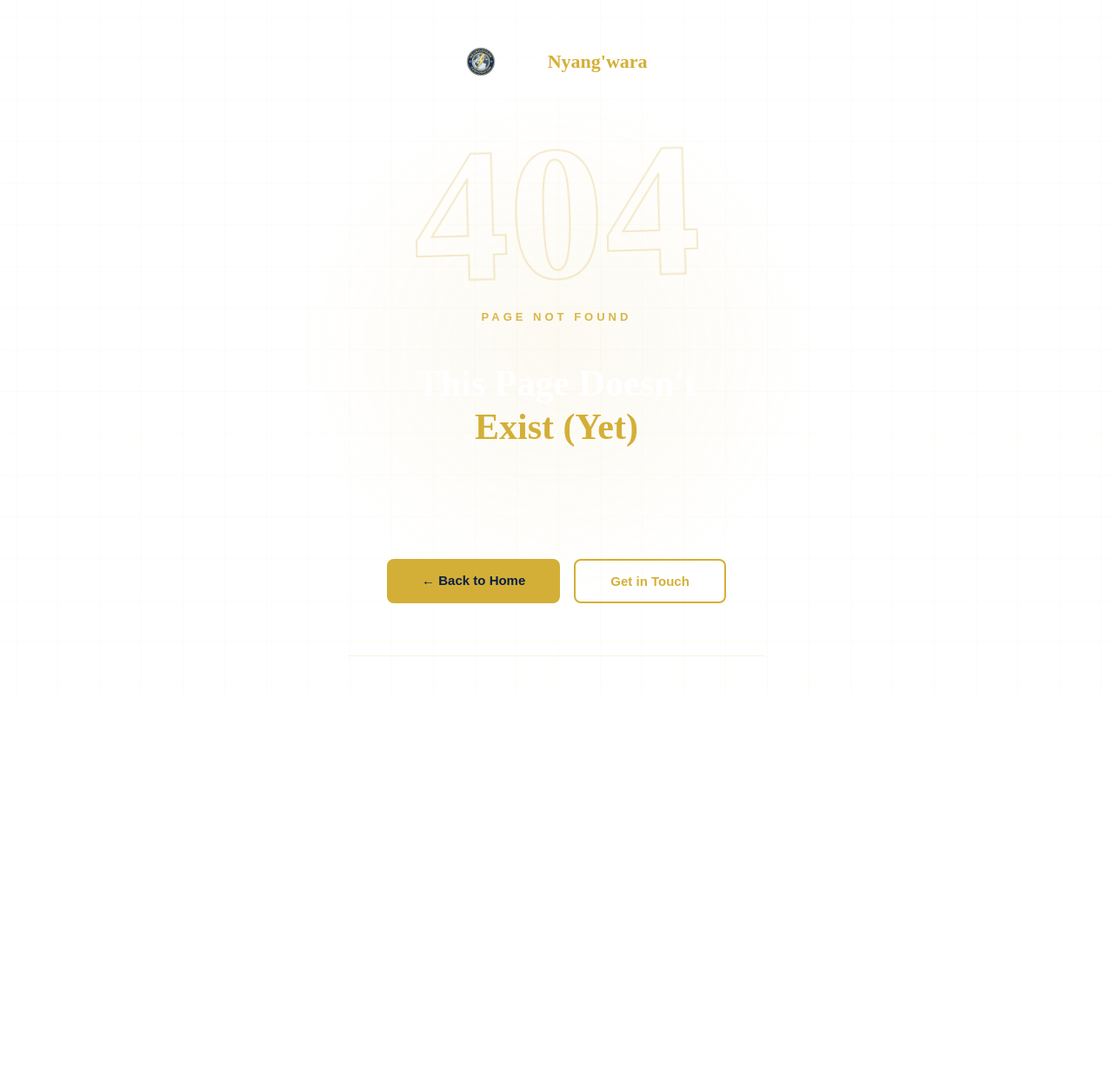
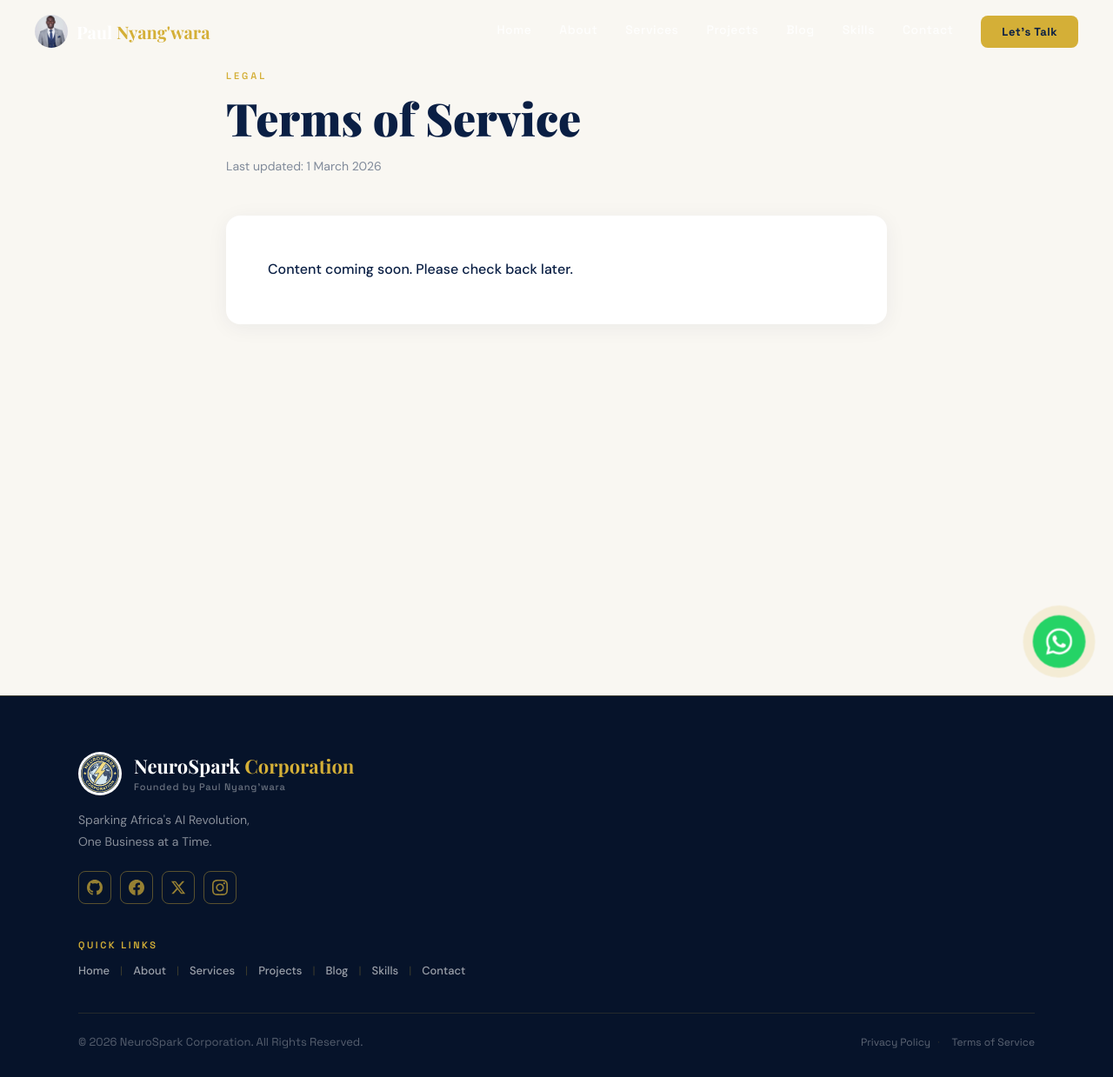
Before and after one commit to oprobandi/paul-nyangwara-portfolio, a React (Vite) app: page /terms in a window 1280 px wide. Shown: the whole page at 87% size. Before the commit the page ends 896 px from the top, so only its background shows below. Built offline with nearby package versions, Linux system fonts and the light colour scheme.

Commit message:
feat: v5 — Terms & Privacy pages added

```diff
--- a/src/App.jsx
+++ b/src/App.jsx
@@ -24,6 +24,8 @@ import ServicesPage           from "./pages/ServicesPage";
 import ProjectsPage           from "./pages/ProjectsPage";
 import BlogPage               from "./pages/BlogPage";
 import SkillsTestimonialsPage from "./pages/SkillsTestimonialsPage";
+import PrivacyPage            from "./pages/PrivacyPage";
+import TermsPage              from "./pages/TermsPage";
 
 /* ── Scroll to top on every route change ─────────────────────────── */
 function ScrollReset() {
@@ -126,6 +128,8 @@ export default function App() {
           <Route path="/projects" element={<ProjectsPage />}            />
           <Route path="/blog"     element={<BlogPage />}                />
           <Route path="/skills"   element={<SkillsTestimonialsPage />}  />
+          <Route path="/privacy" element={<PrivacyPage />}              />
+          <Route path="/terms"   element={<TermsPage />}                />
         </Route>
 
         {/* 404 — outside Layout so it gets its own full-screen treatment */}
--- a/src/components/Footer.jsx
+++ b/src/components/Footer.jsx
@@ -1,11 +1,8 @@
 import { Link } from "react-router-dom";
 
-const NAVY       = "#0A1F44";
-const GOLD       = "#D4AF37";
-const GOLD_LIGHT = "#F0D060";
-const DARK_BG    = "#06132A";
+const GOLD    = "#D4AF37";
+const DARK_BG = "#06132A";
 
-/* Matches navbar exactly — Home now first */
 const NAV_ITEMS = [
   { label: "Home",     path: "/"         },
   { label: "About",    path: "/about"    },
@@ -16,7 +13,11 @@ const NAV_ITEMS = [
   { label: "Contact",  path: "/#contact" },
 ];
 
-// ─── SVG Icons ────────────────────────────────────────────────────────────────
+const LEGAL_ITEMS = [
+  { label: "Privacy Policy",   path: "/privacy" },
+  { label: "Terms of Service", path: "/terms"   },
+];
+
 const IconGitHub = () => (
   <svg width="18" height="18" viewBox="0 0 24 24" fill="currentColor">
     <path d="M12 0C5.37 0 0 5.37 0 12c0 5.31 3.435 9.795 8.205 11.385.6.105.825-.255.825-.57 0-.285-.015-1.23-.015-2.235-3.015.555-3.795-.735-4.035-1.41-.135-.345-.72-1.41-1.23-1.695-.42-.225-1.02-.78-.015-.795.945-.015 1.62.87 1.845 1.23 1.08 1.815 2.805 1.305 3.495.99.105-.78.42-1.305.765-1.605-2.67-.3-5.46-1.335-5.46-5.925 0-1.305.465-2.385 1.23-3.225-.12-.3-.54-1.53.12-3.18 0 0 1.005-.315 3.3 1.23.96-.27 1.98-.405 3-.405s2.04.135 3 .405c2.295-1.56 3.3-1.23 3.3-1.23.66 1.65.24 2.88.12 3.18.765.84 1.23 1.905 1.23 3.225 0 4.605-2.805 5.625-5.475 5.925.435.375.81 1.095.81 2.22 0 1.605-.015 2.895-.015 3.3 0 .315.225.69.825.57A12.02 12.02 0 0 0 24 12c0-6.63-5.37-12-12-12z"/>
@@ -45,32 +46,26 @@ const SOCIALS = [
   { label: "Instagram", href: "https://instagram.com/oprobandi",    Icon: IconInstagram },
 ];
 
-// ─── Styles ───────────────────────────────────────────────────────────────────
 const footerStyles = `
   .footer-ql {
-    display: flex;
-    align-items: center;
-    gap: 10px;
     color: rgba(255,255,255,0.6);
     text-decoration: none;
-    font-size: 14px;
-    margin-bottom: 11px;
+    font-size: 13px;
+    font-family: 'DM Sans', sans-serif;
+    font-weight: 500;
     transition: color 0.25s;
-    font-family: 'DM Sans', sans-serif;
-  }
-  .footer-ql::before {
-    content: '';
-    display: inline-block;
-    width: 5px; height: 5px;
-    border-radius: 50%;
-    background: ${GOLD};
-    opacity: 0.45;
-    flex-shrink: 0;
-    transition: opacity 0.25s;
+    white-space: nowrap;
   }
   .footer-ql:hover { color: ${GOLD}; }
-  .footer-ql:hover::before { opacity: 1; }
-
+  .footer-ql-sep { color: rgba(212,175,55,0.25); font-size: 13px; user-select: none; }
+  .footer-legal-link {
+    color: rgba(255,255,255,0.35);
+    text-decoration: none;
+    font-size: 12px;
+    font-family: 'Space Grotesk', sans-serif;
+    transition: color 0.25s;
+  }
+  .footer-legal-link:hover { color: ${GOLD}; }
   .footer-soc {
     display: flex; align-items: center; justify-content: center;
     width: 38px; height: 38px; border-radius: 8px;
@@ -81,145 +76,87 @@ const footerStyles = `
     transition: all 0.25s;
   }
   .footer-soc:hover {
-    border-color: ${GOLD};
-    color: ${GOLD};
-    background: rgba(212,175,55,0.08);
-    transform: translateY(-2px);
+    border-color: ${GOLD}; color: ${GOLD};
+    background: rgba(212,175,55,0.08); transform: translateY(-2px);
   }
-
   @media (max-width: 768px) {
-    .footer-grid { grid-template-columns: 1fr !important; gap: 36px !important; }
-    .footer-bottom { text-align: center; }
+    .footer-nav-row { flex-wrap: wrap !important; row-gap: 10px !important; justify-content: center !important; }
+    .footer-nav-row .footer-ql-sep { display: none; }
+    .footer-bottom-row { flex-direction: column !important; align-items: center !important; gap: 10px !important; text-align: center; }
   }
 `;
 
 export default function Footer() {
   const year = new Date().getFullYear();
-
   return (
     <>
       <style>{footerStyles}</style>
-
-      <footer style={{
-        background: DARK_BG,
-        borderTop: "1px solid rgba(212,175,55,0.25)",
-        padding: "64px 40px 32px",
-      }}>
+      <footer style={{ background: DARK_BG, borderTop: "1px solid rgba(212,175,55,0.25)", padding: "64px 40px 32px" }}>
         <div style={{ maxWidth: 1100, margin: "0 auto" }}>
 
-          {/* ── Top grid: Brand (left, wider) + Quick Links (right) ── */}
-          <div
-            className="footer-grid"
-            style={{
-              display: "grid",
-              gridTemplateColumns: "1.55fr 1fr",
-              gap: 56,
-              marginBottom: 48,
-              alignItems: "start",
-            }}
-          >
-
-            {/* ── Column 1: Brand ── */}
+          {/* Brand */}
+          <div style={{ marginBottom: 40 }}>
+            <Link to="/" style={{ textDecoration: "none", display: "inline-flex", alignItems: "center", gap: 14, marginBottom: 16 }}>
+              <img src="/neurospark-logo.jpg" alt="NeuroSpark Logo" style={{ width: 50, height: 50, borderRadius: "50%", objectFit: "cover", flexShrink: 0 }} />
               <div>
-              {/* Logo + company name on same line */}
-              <Link to="/" style={{ textDecoration: "none", display: "inline-flex", alignItems: "center", gap: 14, marginBottom: 16 }}>
-                <img
-                  src="/neurospark-logo.jpg"
-                  alt="NeuroSpark Logo"
-                  style={{ width: 50, height: 50, borderRadius: "50%", objectFit: "cover", flexShrink: 0 }}
-                />
-                <div>
-                  <div style={{
-                    fontFamily: "'Playfair Display', serif",
-                    color: "white",
-                    fontSize: 22,
-                    fontWeight: 700,
-                    lineHeight: 1.2,
-                  }}>
+                <div style={{ fontFamily: "'Playfair Display', serif", color: "white", fontSize: 22, fontWeight: 700, lineHeight: 1.2 }}>
                   NeuroSpark <span style={{ color: GOLD }}>Corporation</span>
                 </div>
-                  <div style={{
-                    fontFamily: "'Space Grotesk', sans-serif",
-                    color: "rgba(255,255,255,0.4)",
-                    fontSize: 11,
-                    fontWeight: 500,
-                    letterSpacing: 0.8,
-                    marginTop: 3,
-                  }}>
+                <div style={{ fontFamily: "'Space Grotesk', sans-serif", color: "rgba(255,255,255,0.4)", fontSize: 11, fontWeight: 500, letterSpacing: 0.8, marginTop: 3 }}>
                   Founded by Paul Nyang'wara
                 </div>
               </div>
             </Link>
-
-              {/* Tagline */}
-              <p style={{
-                color: "rgba(255,255,255,0.52)",
-                fontSize: 14,
-                lineHeight: 1.75,
-                maxWidth: 310,
-                margin: "0 0 22px",
-              }}>
+            <p style={{ color: "rgba(255,255,255,0.52)", fontSize: 14, lineHeight: 1.75, maxWidth: 340, margin: "0 0 22px" }}>
               Sparking Africa's AI Revolution,<br />One Business at a Time.
             </p>
-
-              {/* 4 Social icon buttons */}
             <div style={{ display: "flex", gap: 10, flexWrap: "wrap" }}>
               {SOCIALS.map(({ label, href, Icon }) => (
-                  <a
-                    key={label}
-                    href={href}
-                    target="_blank"
-                    rel="noopener noreferrer"
-                    className="footer-soc"
-                    aria-label={label}
-                    title={label}
-                  >
+                <a key={label} href={href} target="_blank" rel="noopener noreferrer" className="footer-soc" aria-label={label} title={label}>
                   <Icon />
                 </a>
               ))}
             </div>
           </div>
 
-            {/* ── Column 2: Quick Links ── */}
-            <div>
-              <div style={{
-                color: GOLD,
-                fontFamily: "'Space Grotesk', sans-serif",
-                fontSize: 11,
-                fontWeight: 600,
-                letterSpacing: 2.5,
-                textTransform: "uppercase",
-                marginBottom: 20,
-              }}>
+          {/* Quick Links label */}
+          <div style={{ color: GOLD, fontFamily: "'Space Grotesk', sans-serif", fontSize: 11, fontWeight: 600, letterSpacing: 2.5, textTransform: "uppercase", marginBottom: 14 }}>
             Quick Links
           </div>
 
-              {NAV_ITEMS.map(({ label, path }) =>
-                path.startsWith("/#") ? (
-                  <a key={path} href={path} className="footer-ql">{label}</a>
+          {/* Horizontal nav row */}
+          <div className="footer-nav-row" style={{ display: "flex", alignItems: "center", flexWrap: "nowrap", marginBottom: 40 }}>
+            {NAV_ITEMS.map(({ label, path }, i) => (
+              <span key={path} style={{ display: "flex", alignItems: "center" }}>
+                {path.startsWith("/#") ? (
+                  <a href={path} className="footer-ql">{label}</a>
                 ) : (
-                  <Link key={path} to={path} className="footer-ql">{label}</Link>
-                )
+                  <Link to={path} className="footer-ql">{label}</Link>
                 )}
+                {i < NAV_ITEMS.length - 1 && (
+                  <span className="footer-ql-sep" style={{ margin: "0 12px" }}>|</span>
+                )}
+              </span>
+            ))}
           </div>
 
-          </div>
-
-          {/* ── Bottom bar: copyright only ── */}
-          <div
-            className="footer-bottom"
-            style={{
-              borderTop: "1px solid rgba(212,175,55,0.15)",
-              paddingTop: 24,
-            }}
-          >
-            <p style={{
-              color: "rgba(255,255,255,0.32)",
-              fontSize: 13,
-              fontFamily: "'Space Grotesk', sans-serif",
-            }}>
+          {/* Bottom bar */}
+          <div style={{ borderTop: "1px solid rgba(212,175,55,0.15)", paddingTop: 24 }}>
+            <div className="footer-bottom-row" style={{ display: "flex", alignItems: "center", justifyContent: "space-between", flexWrap: "wrap", gap: 12 }}>
+              <p style={{ color: "rgba(255,255,255,0.32)", fontSize: 13, fontFamily: "'Space Grotesk', sans-serif", margin: 0 }}>
                 © {year} NeuroSpark Corporation. All Rights Reserved.
               </p>
+              <div style={{ display: "flex", alignItems: "center", gap: 6 }}>
+                {LEGAL_ITEMS.map(({ label, path }, i) => (
+                  <span key={path} style={{ display: "flex", alignItems: "center" }}>
+                    <Link to={path} className="footer-legal-link">{label}</Link>
+                    {i < LEGAL_ITEMS.length - 1 && (
+                      <span style={{ color: "rgba(212,175,55,0.2)", margin: "0 8px", fontSize: 12 }}>·</span>
+                    )}
+                  </span>
+                ))}
+              </div>
+            </div>
           </div>
 
         </div>
--- /dev/null
+++ b/src/pages/PrivacyPage.jsx
@@ -0,0 +1,55 @@
+const NAVY = "#0A1F44";
+const GOLD = "#D4AF37";
+
+export default function PrivacyPage() {
+  return (
+    <div style={{ background: "#f9f7f2", minHeight: "100vh", padding: "80px 24px" }}>
+      <div style={{ maxWidth: 760, margin: "0 auto" }}>
+        <div style={{
+          fontFamily: "'Space Grotesk', sans-serif",
+          color: GOLD,
+          fontSize: 11,
+          fontWeight: 600,
+          letterSpacing: 3,
+          textTransform: "uppercase",
+          marginBottom: 12,
+        }}>
+          Legal
+        </div>
+        <h1 style={{
+          fontFamily: "'Playfair Display', serif",
+          color: NAVY,
+          fontSize: "clamp(32px, 5vw, 52px)",
+          fontWeight: 900,
+          lineHeight: 1.15,
+          marginBottom: 16,
+        }}>
+          Privacy Policy
+        </h1>
+        <p style={{
+          fontFamily: "'DM Sans', sans-serif",
+          color: "rgba(10,31,68,0.5)",
+          fontSize: 14,
+          marginBottom: 48,
+        }}>
+          Last updated: {new Date().toLocaleDateString("en-GB", { year: "numeric", month: "long", day: "numeric" })}
+        </p>
+
+        <div style={{
+          background: "white",
+          borderRadius: 16,
+          padding: "48px",
+          boxShadow: "0 4px 24px rgba(10,31,68,0.06)",
+          fontFamily: "'DM Sans', sans-serif",
+          color: "rgba(10,31,68,0.75)",
+          fontSize: 16,
+          lineHeight: 1.8,
+        }}>
+          <p style={{ color: NAVY, fontWeight: 500 }}>
+            Content coming soon. Please check back later.
+          </p>
+        </div>
+      </div>
+    </div>
+  );
+}
--- /dev/null
+++ b/src/pages/TermsPage.jsx
@@ -0,0 +1,55 @@
+const NAVY = "#0A1F44";
+const GOLD = "#D4AF37";
+
+export default function TermsPage() {
+  return (
+    <div style={{ background: "#f9f7f2", minHeight: "100vh", padding: "80px 24px" }}>
+      <div style={{ maxWidth: 760, margin: "0 auto" }}>
+        <div style={{
+          fontFamily: "'Space Grotesk', sans-serif",
+          color: GOLD,
+          fontSize: 11,
+          fontWeight: 600,
+          letterSpacing: 3,
+          textTransform: "uppercase",
+          marginBottom: 12,
+        }}>
+          Legal
+        </div>
+        <h1 style={{
+          fontFamily: "'Playfair Display', serif",
+          color: NAVY,
+          fontSize: "clamp(32px, 5vw, 52px)",
+          fontWeight: 900,
+          lineHeight: 1.15,
+          marginBottom: 16,
+        }}>
+          Terms of Service
+        </h1>
+        <p style={{
+          fontFamily: "'DM Sans', sans-serif",
+          color: "rgba(10,31,68,0.5)",
+          fontSize: 14,
+          marginBottom: 48,
+        }}>
+          Last updated: {new Date().toLocaleDateString("en-GB", { year: "numeric", month: "long", day: "numeric" })}
+        </p>
+
+        <div style={{
+          background: "white",
+          borderRadius: 16,
+          padding: "48px",
+          boxShadow: "0 4px 24px rgba(10,31,68,0.06)",
+          fontFamily: "'DM Sans', sans-serif",
+          color: "rgba(10,31,68,0.75)",
+          fontSize: 16,
+          lineHeight: 1.8,
+        }}>
+          <p style={{ color: NAVY, fontWeight: 500 }}>
+            Content coming soon. Please check back later.
+          </p>
+        </div>
+      </div>
+    </div>
+  );
+}
```
Also changed, not shown: 1 other file (tests, documents, lock files or other folders). Lines whose indentation alone changed are shown as unchanged.
